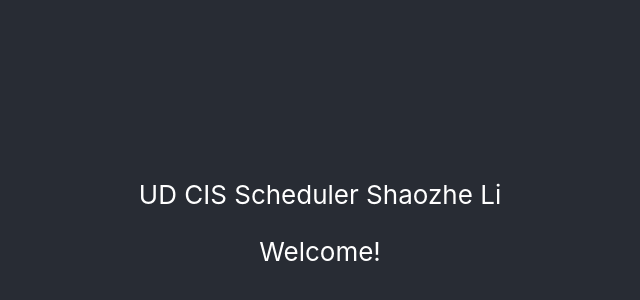
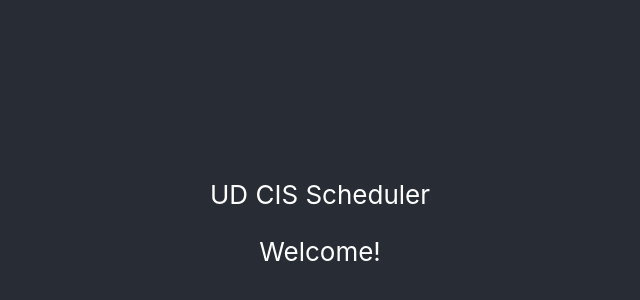
Before and after one commit to UD-CISC275-F21/ud-cis-scheduler-team-8, a React (Create React App) app: page / in a window 1280 px wide. Shown: the part 164-464 px from the top of the page, without its empty margins (320-960 px from the left). Built offline with nearby package versions, Linux system fonts and the light colour scheme.

Commit message:
solve conflict

```diff
--- a/src/App.tsx
+++ b/src/App.tsx
@@ -6,7 +6,6 @@ function App(): JSX.Element {
         <div className="CIS Scheduler">
             <header className="App-header">
                 UD CIS Scheduler
-                Shaozhe Li
                 <p>
                 Welcome!
                 </p>
```
